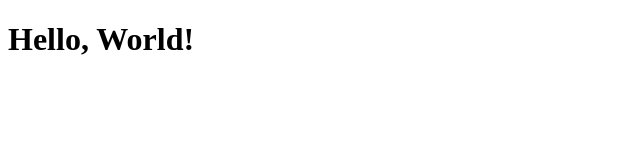
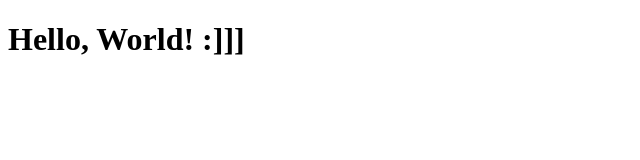
Before and after one commit to ShaniEfrat/hello-world, a plain HTML site: page index.html in a window 1280 px wide. Shown: the full height of the page, 0-640 px from the left. Drawn offline with Linux system fonts and the light colour scheme.

Commit message:
added smiley3

```diff
--- a/index.html
+++ b/index.html
@@ -7,7 +7,7 @@
     <title>Hello World</title>
 </head>
 <body>
-    <h1>Hello, World!</h1>
+    <h1>Hello, World!  :]]] </h1>
 
     <script>
         // Your JavaScript code goes here
```
